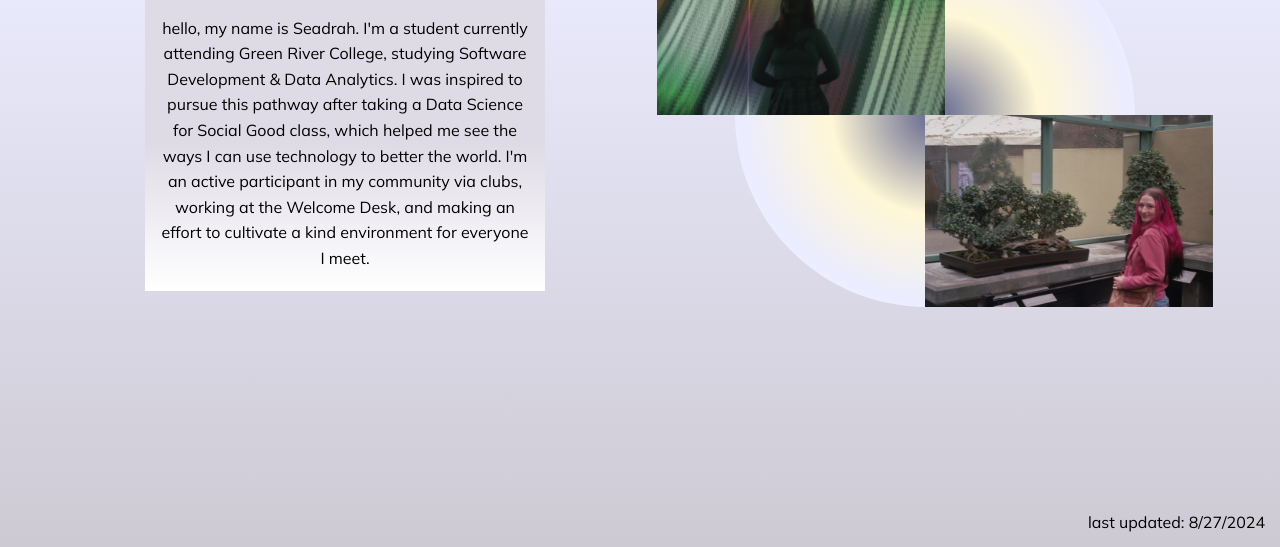
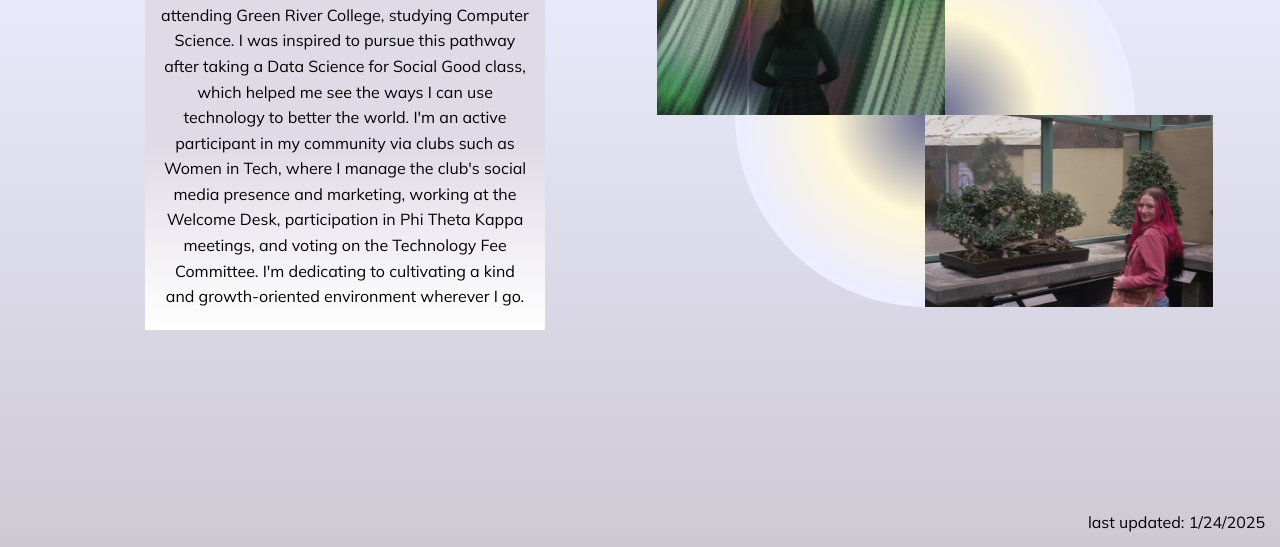
Before and after one commit to seadrahbe/final_project_SDEV106, a plain HTML site: page index.html in a window 1280 px wide. Shown: the part 318-865 px from the top of the page. Drawn offline with Linux system fonts and the light colour scheme; a web font is replaced by a local one.

Commit message:
Update index.html
Updated program of study and student involvement info.

```diff
--- a/index.html
+++ b/index.html
@@ -70,12 +70,14 @@ file name: index.html
         <h2>about me</h2>
         <p>
           hello, my name is Seadrah. I'm a student currently attending Green
-          River College, studying Software Development & Data Analytics. I was
-          inspired to pursue this pathway after taking a Data Science for Social
-          Good class, which helped me see the ways I can use technology to
-          better the world. I'm an active participant in my community via clubs,
-          working at the Welcome Desk, and making an effort to cultivate a kind
-          environment for everyone I meet.
+          River College, studying Computer Science. I was inspired to pursue
+          this pathway after taking a Data Science for Social Good class, which
+          helped me see the ways I can use technology to better the world. I'm
+          an active participant in my community via clubs such as Women in Tech,
+          where I manage the club's social media presence and marketing, working
+          at the Welcome Desk, participation in Phi Theta Kappa meetings, and voting
+          on the Technology Fee Committee. I'm dedicating to cultivating a kind and
+          growth-oriented environment wherever I go.
         </p>
       </article>
       <aside>
@@ -90,6 +92,6 @@ file name: index.html
       </aside>
     </main>
 
-    <footer>last updated: 8/27/2024</footer>
+    <footer>last updated: 1/24/2025</footer>
   </body>
 </html>
```
